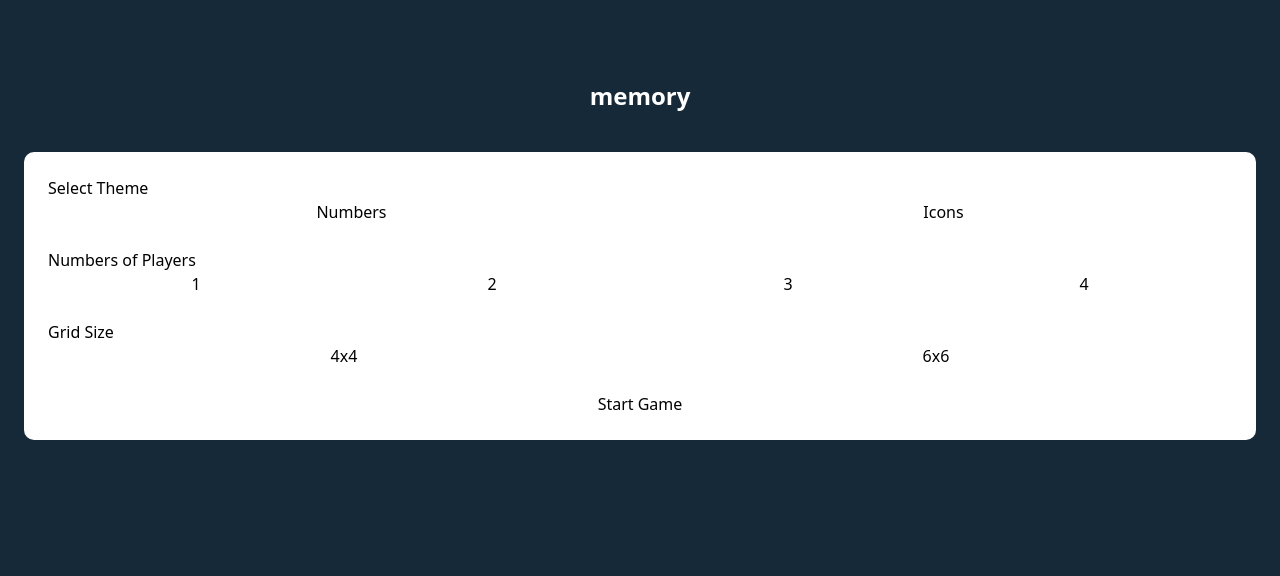
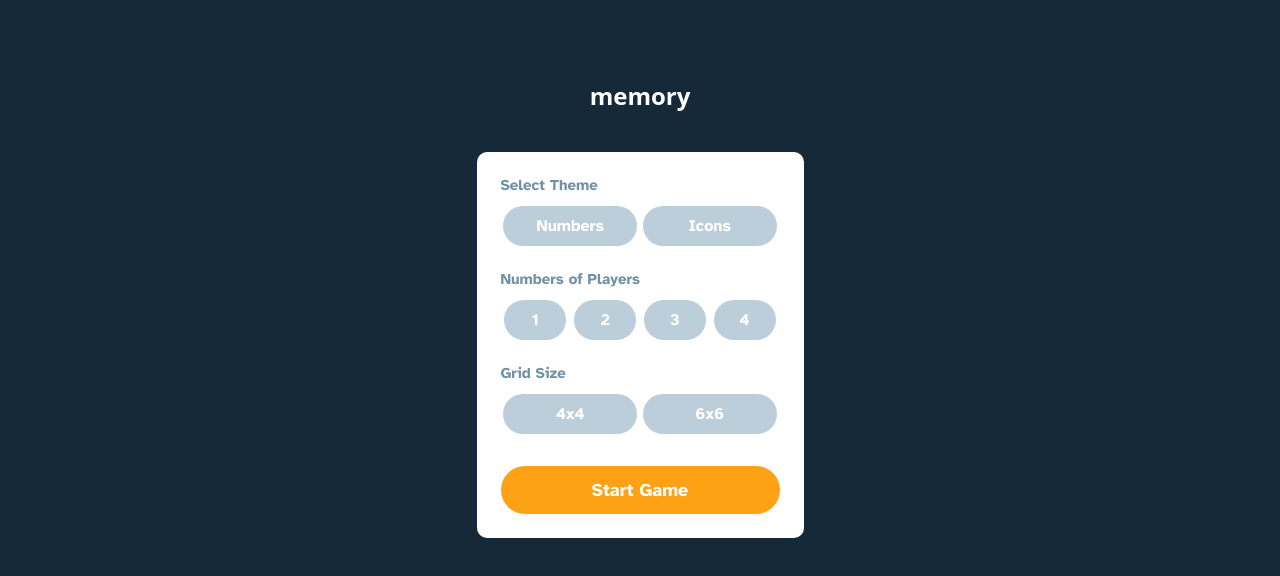
Before and after one commit to ZurabKobakhidze/memory-game, a React (Vite) app: page / in a window 1280 px wide. Shown: the top 576 px of the page. Built offline with nearby package versions, Linux system fonts and the light colour scheme.

Commit message:
fix: style SetupPage

```diff
--- a/src/App.jsx
+++ b/src/App.jsx
@@ -1,12 +1,12 @@
 import { Route, Routes, Link, Navigate } from "react-router-dom";
-import SetupPage from './components/Setup';
-import Game from './components/Game';
+import SetupPage from './components/SetupPage';
+import GamePage from './components/GamePage';
 
 function App() {
   return (
     <Routes>
       <Route path="/" element={<SetupPage />} />
-      <Route path="/game" element={<Game />} />
+      <Route path="/gamePage" element={<GamePage />} />
     </Routes>
   );
 }
--- a/src/components/Game.jsx
+++ /dev/null
@@ -1,18 +0,0 @@
-import React, { useState, useEffect } from "react";
-
-function Game() {
-
-    return (
-        <>
-          <div
-            id="body_div"
-            className="bg-logoColor min-h-screen flex flex-col items-center pt-20 pl-6 pr-6 box-border"
-          >
-            <h1 className="font-bold text-2xl text-black">memory</h1>
-          </div>
-        </>
-      );
-
-}
-
-export default Game;
--- /dev/null
+++ b/src/components/GamePage.jsx
@@ -0,0 +1,23 @@
+import React from "react";
+import { useLocation } from "react-router-dom";
+
+function GamePage() {
+  const location = useLocation();
+  console.log(location);
+  const { theme, players, gridSize } = location.state;
+
+
+
+
+  return (
+    <div>
+      <h1>Game Page</h1>
+      <p>Theme: {theme}</p>
+      <p>Number of Players: {players}</p>
+      <p>Grid Size: {gridSize}</p>
+
+    </div>
+  );
+}
+
+export default GamePage;
--- a/src/components/Setup.jsx
+++ /dev/null
@@ -1,82 +0,0 @@
-import React, { useState, useEffect } from "react";
-import { Route, Routes, Link } from "react-router-dom";
-
-function SetupPage() {
-  const [theme, setTheme] = useState("");
-  const [players, setPlayers] = useState(null);
-  const [gridSize, setGridSize] = useState("");
-  const [allSelected, setAllSelected] = useState(false);
-
-  useEffect(() => {
-
-    console.log("Theme: ", theme);
-    console.log("Number of Players: ", players);
-    console.log("Grid Size: ", gridSize);
-
-
-    if (theme !== "" && players !== null && gridSize !== "") {
-      setAllSelected(true);
-    } else {
-      setAllSelected(false);
-    }
-  }, [theme, players, gridSize]);
-
-  return (
-    <>
-      <div
-        id="body_div"
-        className="bg-bodyColor min-h-screen flex flex-col items-center pt-20 pl-6 pr-6 box-border"
-      >
-        <h1 className="font-bold text-2xl text-white">memory</h1>
-        <div
-          id="container"
-          className="bg-white rounded-[10px] w-full p-[24px] mt-[40px] flex flex-col items-center gap-6"
-        >
-          <div id="select_theme_div" className="w-full">
-            <h2 className="">Select Theme</h2>
-            <div id="theme_buttons" className="flex justify-around flex-wrap">
-              <button onClick={() => setTheme("Numbers")} id="button_numbers">
-                Numbers
-              </button>
-              <button onClick={() => setTheme("Icons")} id="button_icons">
-                Icons
-              </button>
-            </div>
-          </div>
-          <div id="player_numbers_div" className="w-full">
-            <h2 id="">Numbers of Players</h2>
-            <div id="numbers_buttons" className="flex justify-around flex-wrap">
-              <button onClick={() => setPlayers(1)}>1</button>
-              <button onClick={() => setPlayers(2)}>2</button>
-              <button onClick={() => setPlayers(3)}>3</button>
-              <button onClick={() => setPlayers(4)}>4</button>
-            </div>
-          </div>
-          <div id="grid_size_div" className="w-full">
-            <h2>Grid Size</h2>
-            <div id="grid_buttons" className="flex justify-around flex-wrap">
-              <button onClick={() => setGridSize("4x4")}>4x4</button>
-              <button onClick={() => setGridSize("6x6")}>6x6</button>
-            </div>
-          </div>
-          <Link
-            to={
-              allSelected
-                ? { pathname: "/Game", state: { theme, players, gridSize } }
-                : undefined
-            }
-            onClick={(e) => {
-              if (!allSelected) {
-                e.preventDefault();
-              }
-            }}
-          >
-            Start Game
-          </Link>
-        </div>
-      </div>
-    </>
-  );
-}
-
-export default SetupPage;
--- /dev/null
+++ b/src/components/SetupPage.jsx
@@ -0,0 +1,148 @@
+import React, { useState, useEffect } from "react";
+import { Link } from "react-router-dom";
+
+function SetupPage() {
+  const [theme, setTheme] = useState("");
+  const [players, setPlayers] = useState(null);
+  const [gridSize, setGridSize] = useState("");
+  const [allSelected, setAllSelected] = useState(false);
+
+  useEffect(() => {
+
+
+    if (theme !== "" && players !== null && gridSize !== "") {
+      setAllSelected(true);
+    } else {
+      setAllSelected(false);
+    }
+  }, [theme, players, gridSize]);
+
+  return (
+    <>
+      <div
+        id="body_div"
+        className="bg-bodyColor min-h-screen flex flex-col items-center pt-20 pl-6 pr-6 box-border"
+      >
+        <h1 className="font-bold text-2xl text-white">memory</h1>
+        <div
+          id="container"
+          className="bg-white rounded-[10px] w-[327px] p-[24px] mt-[40px] flex flex-col items-center gap-6"
+        >
+          <div id="select_theme_div" className="w-full">
+            <h2 className="font-atkinson font-normal font-[700] text-[15px] leading-[19px] text-spanBlue">
+              Select Theme
+            </h2>
+            <div
+              id="theme_buttons"
+              className="flex justify-around flex-wrap mt-[11px]"
+            >
+              <button
+                onClick={() => setTheme("Numbers")}
+                id="button_numbers"
+                className={`w-[134px] h-[40px] flex flex-row justify-center items-center rounded-[26px] font-atkinson font-normal font-[700] text-[16px] leading-[20px] text-logoColor ${
+                  theme === "Numbers" ? "bg-bodyColor" : "bg-selectBlue"
+                }`}
+              >
+                Numbers
+              </button>
+              <button
+                onClick={() => setTheme("Icons")}
+                id="button_icons"
+                className={`w-[134px] h-[40px] flex flex-row justify-center items-center rounded-[26px] font-atkinson font-normal font-[700] text-[16px] leading-[20px] text-logoColor ${
+                  theme === "Icons" ? "bg-bodyColor" : "bg-selectBlue"
+                }`}
+              >
+                Icons
+              </button>
+            </div>
+          </div>
+          <div id="player_numbers_div" className="w-full">
+            <h2
+              className="font-atkinson font-normal font-[700] text-[15px] leading-[19px] text-spanBlue"
+              id=""
+            >
+              Numbers of Players
+            </h2>
+            <div
+              id="numbers_buttons"
+              className="flex justify-around flex-wrap mt-[11px]"
+            >
+              <button
+                className={`w-[62px] h-[40px] flex flex-row justify-center items-center rounded-[26px] font-atkinson font-normal font-[700] text-[16px] leading-[20px] text-logoColor ${
+                  players === 1 ? "bg-bodyColor" : "bg-selectBlue"
+                }`}
+                onClick={() => setPlayers(1)}
+              >
+                1
+              </button>
+              <button
+                className={`w-[62px] h-[40px] flex flex-row justify-center items-center rounded-[26px] font-atkinson font-normal font-[700] text-[16px] leading-[20px] text-logoColor ${
+                  players === 2 ? "bg-bodyColor" : "bg-selectBlue"
+                }`}
+                onClick={() => setPlayers(2)}
+              >
+                2
+              </button>
+              <button
+                className={`w-[62px] h-[40px] flex flex-row justify-center items-center rounded-[26px] font-atkinson font-normal font-[700] text-[16px] leading-[20px] text-logoColor ${
+                  players === 3 ? "bg-bodyColor" : "bg-selectBlue"
+                }`}
+                onClick={() => setPlayers(3)}
+              >
+                3
+              </button>
+              <button
+                className={`w-[62px] h-[40px] flex flex-row justify-center items-center rounded-[26px] font-atkinson font-normal font-[700] text-[16px] leading-[20px] text-logoColor ${
+                  players === 4 ? "bg-bodyColor" : "bg-selectBlue"
+                }`}
+                onClick={() => setPlayers(4)}
+              >
+                4
+              </button>
+            </div>
+          </div>
+          <div id="grid_size_div" className="w-full">
+            <h2 className="font-atkinson font-normal font-[700] text-[15px] leading-[19px] text-spanBlue">
+              Grid Size
+            </h2>
+            <div
+              id="grid_buttons"
+              className="flex justify-around flex-wrap mt-[11px]"
+            >
+              <button
+                className={`w-[134px] h-[40px] flex flex-row justify-center items-center rounded-[26px] font-atkinson font-normal font-[700] text-[16px] leading-[20px] text-logoColor ${
+                  gridSize === "4x4" ? "bg-bodyColor" : "bg-selectBlue"
+                }`}
+                onClick={() => setGridSize("4x4")}
+              >
+                4x4
+              </button>
+              <button
+                className={`w-[134px] h-[40px] flex flex-row justify-center items-center rounded-[26px] font-atkinson font-normal font-[700] text-[16px] leading-[20px] text-logoColor ${
+                  gridSize === "6x6" ? "bg-bodyColor" : "bg-selectBlue"
+                }`}
+                onClick={() => setGridSize("6x6")}
+              >
+                6x6
+              </button>
+            </div>
+          </div>
+          <Link
+            className="mt-[8px] w-[279px] h-[48px] bg-yellowButton flex flex-row justify-center items-center rounded-[26px] font-atkinson font-normal font-[700] text-[18px] leading-[22px] text-logoColor"
+            state={{ theme, players, gridSize }}
+            to={allSelected ? { pathname: "/gamePage" } : undefined}
+            onClick={(e) => {
+              if (!allSelected) {
+                e.preventDefault();
+              }
+            }}
+          >
+            Start Game
+          </Link>
+        </div>
+      </div>
+    </>
+  );
+}
+
+export default SetupPage;
--- a/tailwind.config.js
+++ b/tailwind.config.js
@@ -2,9 +2,16 @@ module.exports = {
   content: ["./index.html", "./src/**/*.{js,jsx,ts,tsx}"],
   theme: {
     extend: {
+      fontFamily: {
+        'atkinson': ['Atkinson Hyperlegible', 'sans-serif'],
+      },
       colors: {
         bodyColor: "#152938",
         logoColor: "#FFFFFF",
+        spanBlue: "#7191A5",
+        selectBlue: "#BCCED9",
+        yellowButton: "#FDA214",
+
       },
     },
   },
```
